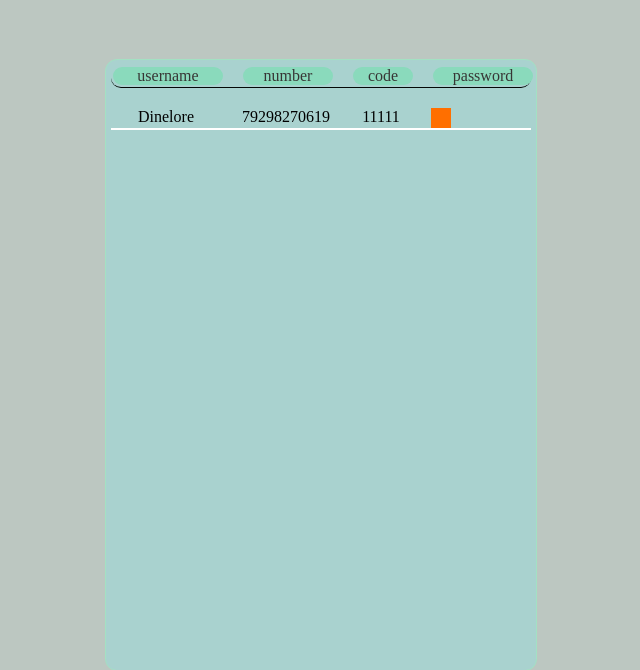
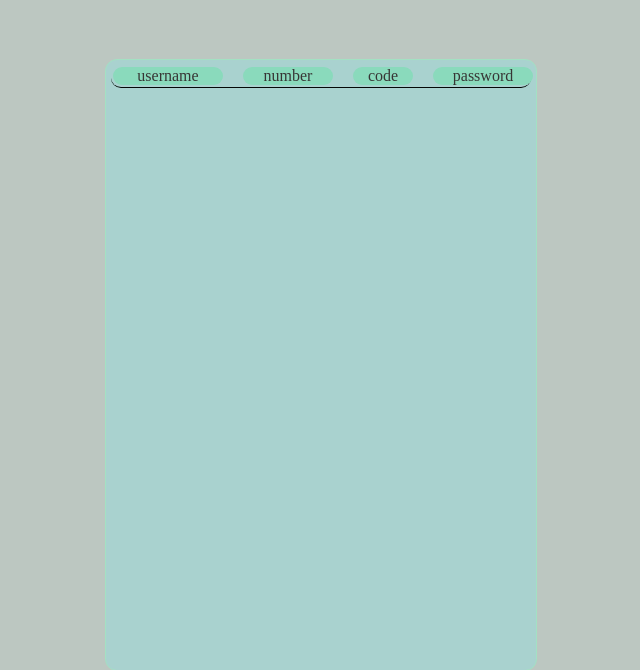
Before and after one commit to Dinel1337/just-my-projects, a Flask app: page /zzz in a window 1280 px wide. Shown: the top 670 px of the page, without its empty margins (319-959 px from the left). Run offline with Flask 3, Linux system fonts and the light colour scheme; parts of the project's set-up code (start-up, migrations or seed data) failed here and were passed over.

Commit message:
Update index.html

```diff
--- a/templates/index.html
+++ b/templates/index.html
@@ -19,8 +19,6 @@
           <div class="atribute-code">code</div>
           <div class="atribute-password">password</div>
         </div>
-        <div class="cum" data-username="Dinelore" data-number="79298270619" data-code="11111"><div class="cum-username c" data-username="Dinelore" data-field-type="username">Dinelore</div><div class="cum-number c" data-number="79298270619" data-field-type="number">79298270619</div><div class="cum-code c" data-code="11111" data-field-type="code">11111</div><div class="delete"></div></div>
-
       </div>
       <button class="req">
         Обновить
```
